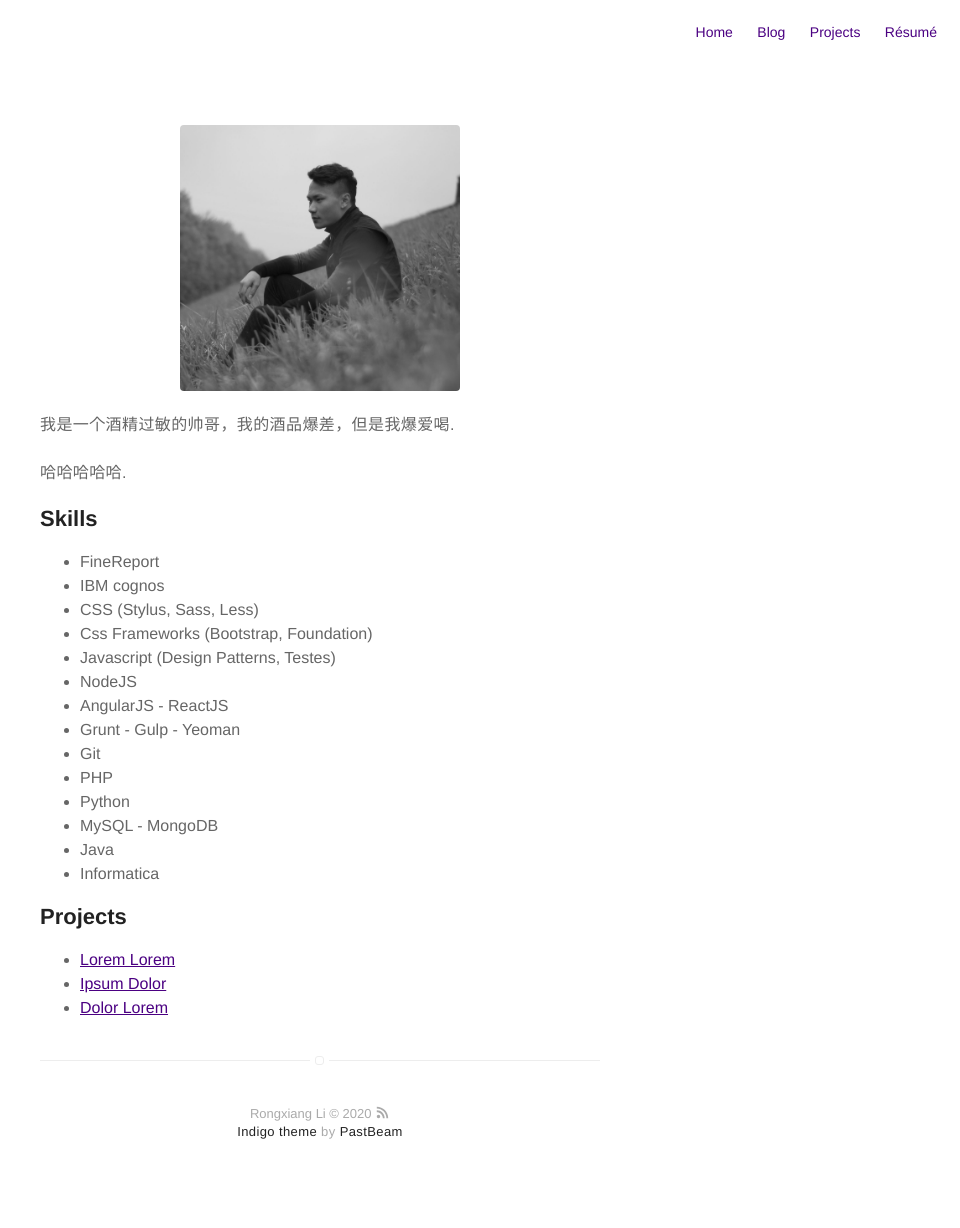
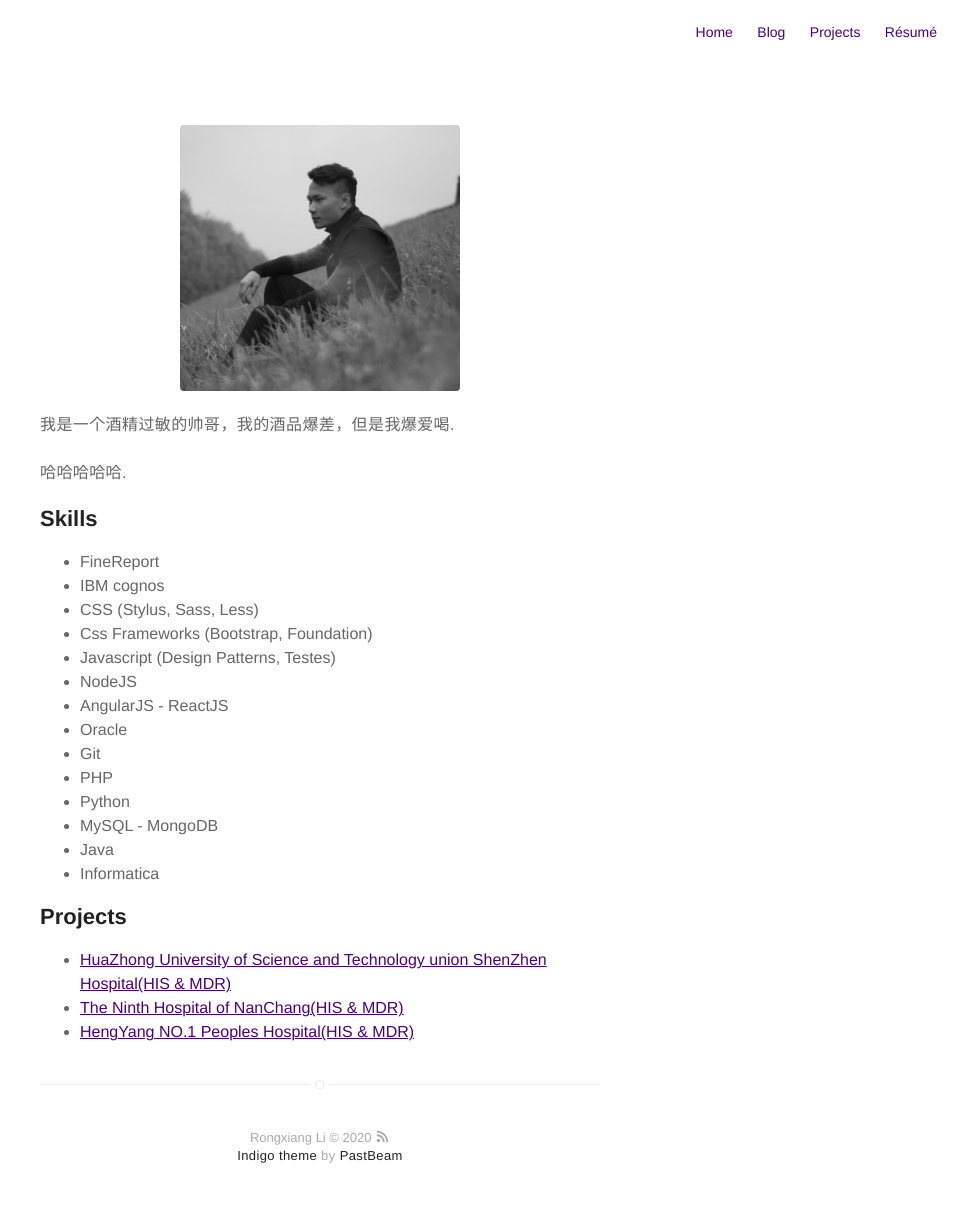
Before and after one commit to PastBeam/PastBeam.github.ioLRX, a Jekyll site: the page built from about.md, in a window 1280 px wide. Shown: the whole page, without its empty margins (320-1280 px from the left). Built offline with Jekyll 4.4.1, drawn with Linux system fonts in a browser that asks for light colours; before the commit the page ends 1204 px from its top, so only the background shows below that.

Commit message:
Update about.md

```diff
--- a/about.md
+++ b/about.md
@@ -18,7 +18,7 @@ layout: page
 	<li>Javascript (Design Patterns, Testes)</li>
 	<li>NodeJS</li>
 	<li>AngularJS - ReactJS</li>
-	<li>Grunt - Gulp - Yeoman</li>
+	<li>Oracle</li>
 	<li>Git</li>
 	<li>PHP</li>
 	<li>Python</li>
@@ -30,7 +30,7 @@ layout: page
 <h2>Projects</h2>
 
 <ul>
-	<li><a href="https://github.com/">Lorem Lorem</a></li>
-	<li><a href="https://github.com/">Ipsum Dolor</a></li>
-	<li><a href="https://github.com/">Dolor Lorem</a></li>
+	<li><a href="https://github.com/">HuaZhong University of Science and Technology union ShenZhen Hospital(HIS & MDR)</a></li>
+	<li><a href="https://github.com/">The Ninth Hospital of NanChang(HIS & MDR)</a></li>
+	<li><a href="https://github.com/">HengYang NO.1 Peoples Hospital(HIS & MDR)</a></li>
 </ul>
```
